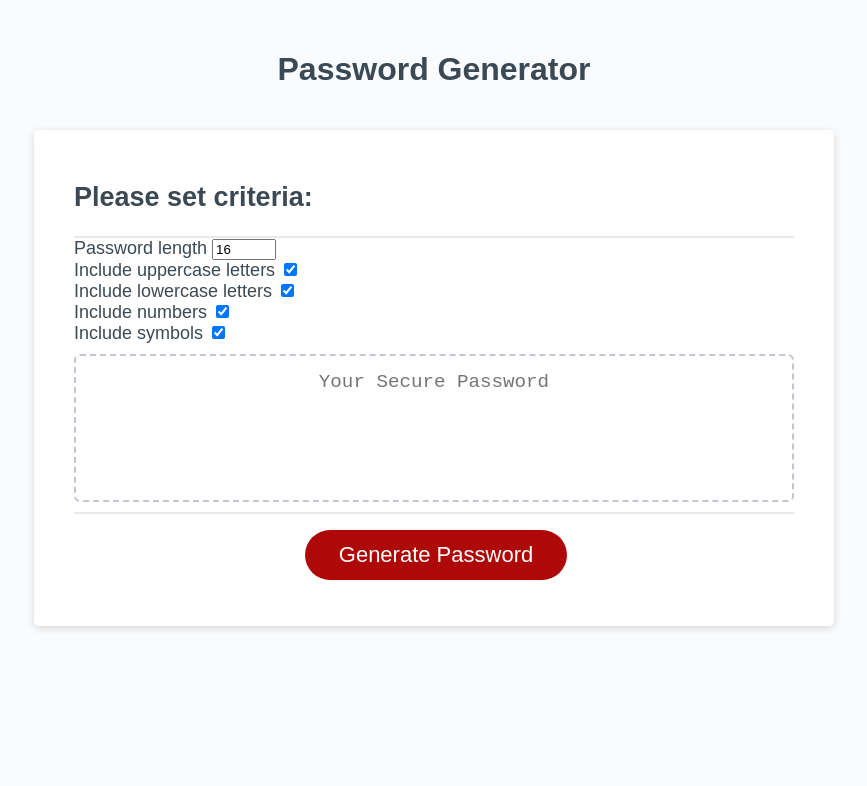
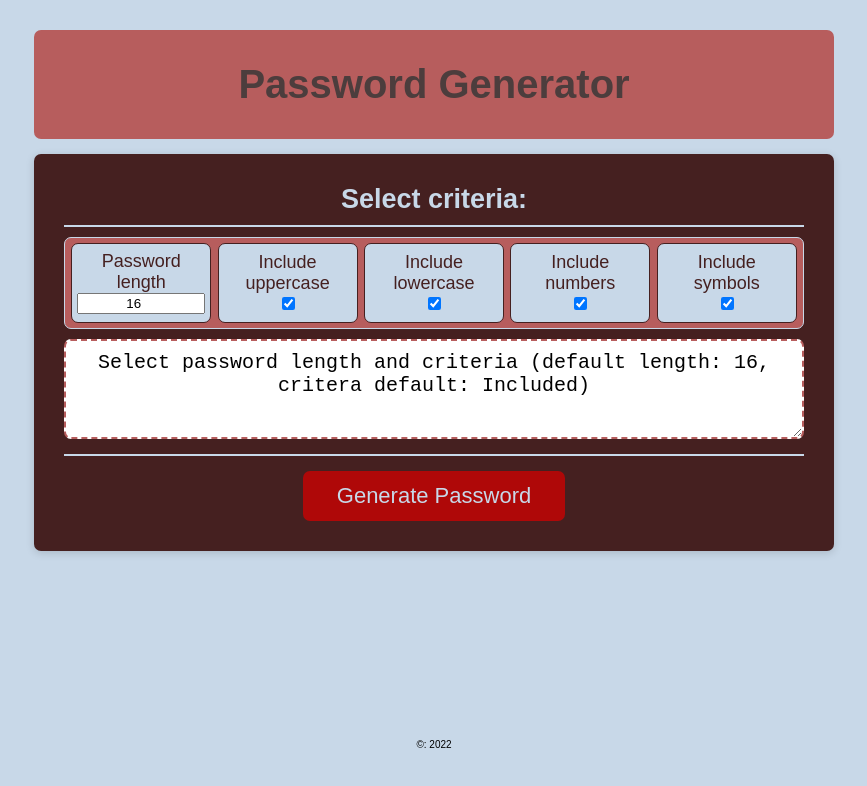
Before and after one commit to bp4924/BP-Password, a plain HTML site: page index.html in a window 1280 px wide. Shown: the whole page, without its empty margins (206-1073 px from the left). Drawn offline with Linux system fonts and the light colour scheme.

Commit message:
style work

```diff
--- a/index.html
+++ b/index.html
@@ -8,25 +8,27 @@
     <link rel="stylesheet" href="style.css" />
   </head>
   <body>
-    <div class="wrapper">
+    <container class="wrapper">
       <header>
         <h1>Password Generator</h1>
       </header>
-      <div class="card">
+
+      <main class="card">
         <div class="card-header">
-          <h2>Please set criteria:</h2>
+          <h2>Select criteria:</h2>
         </div>
+
         <div class="settings">
           <div class="setting">
             <label>Password length</label>
             <input type="number" id="length" min="8" max="128" value="16" />
           </div>
           <div class="setting">
-            <label>Include uppercase letters</label>
+            <label>Include uppercase</label>
             <input type="checkbox" id="uppercase" checked />
           </div>
           <div class="setting">
-            <label>Include lowercase letters</label>
+            <label>Include lowercase</label>
             <input type="checkbox" id="lowercase" checked />
           </div>
           <div class="setting">
@@ -41,17 +43,18 @@
 
         <div class="card-body">
           <textarea
-            readonly
             id="password"
             placeholder="Your Secure Password"
             aria-label="Generated Password"
           ></textarea>
         </div>
+
         <div class="card-footer">
           <button id="generate" class="btn">Generate Password</button>
         </div>
-      </div>
-    </div>
+      </main>
+    </container>
+    <footer>&copy: 2022</footer>
     <script src="script.js"></script>
   </body>
 </html>
--- a/script.js
+++ b/script.js
@@ -18,7 +18,12 @@ let charCount;
 let charString;
 let rand;
 let password;
-let strMessage;
+
+// prompt
+let strMessage =
+  "Select password length and criteria (default length: 16, critera default: Included)";
+
+passwordText.value = strMessage;
 
 // Add event listener to 'Generate Password' button
 generateBtn.addEventListener("click", writePassword);
--- a/style.css
+++ b/style.css
@@ -2,6 +2,19 @@
 *::before,
 *::after {
   box-sizing: border-box;
+}
+
+/* user variables */
+:root {
+  --light: #c8d8e8;
+  --dark: rgb(69, 32, 32);
+  --contrast-light: rgb(76, 61, 61);
+  --contrast-dark: rgb(183, 93, 93);
+  --radius: 0.7rem;
+}
+
+html {
+  font-size: 62.5%;
 }
 
 html,
@@ -13,48 +26,105 @@ body,
 }
 
 body {
+  display: flex;
+  flex-direction: column;
+  justify-content: center;
+  text-align: center;
+  height: 75rem;
   font-family: sans-serif;
-  background-color: #f9fbfd;
+  background-color: var(--light);
 }
 
 .wrapper {
-  padding-top: 30px;
-  padding-left: 20px;
-  padding-right: 20px;
+  padding: 2rem;
+  height: 100%;
 }
 
 header {
-  text-align: center;
-  padding: 20px;
-  padding-top: 0px;
-  color: hsl(206, 17%, 28%);
+  display: inline-block;
+  align-items: center;
+  margin: 1rem 0;
+  width: 100%;
+  max-width: 80rem;
+  padding: 0.5rem;
+  border-radius: var(--radius);
+  background-color: var(--contrast-dark);
+  color: var(--contrast-light);
+  font-size: 2rem;
 }
 
 .card {
-  background-color: hsl(0, 0%, 100%);
-  border-radius: 5px;
+  display: flex;
+  flex-direction: column;
+  justify-content: center;
+  text-align: center;
+  flex-grow: 2;
+  background-color: var(--dark);
+  border-radius: var(--radius);
   border-width: 1px;
   box-shadow: rgba(0, 0, 0, 0.15) 0px 2px 8px 0px;
-  color: hsl(206, 17%, 28%);
-  font-size: 18px;
-  margin: 0 auto;
-  max-width: 800px;
-  padding: 30px 40px;
+  color: var(--light);
+  font-size: 1.8rem;
+  margin: 0.5rem auto;
+  max-width: 80rem;
+  padding: 3rem;
+}
+
+.settings {
+  display: flex;
+  flex-direction: row;
+  justify-content: space-evenly;
+  align-items: stretch;
+  flex-wrap: wrap;
+  color: var(--light);
+  background-color: var(--contrast-dark);
+  border: 0.1rem solid;
+  border-radius: var(--radius);
+}
+
+.setting {
+  display: flex;
+  flex-direction: column;
+  justify-content: center;
+  text-align: center;
+  flex-wrap: wrap;
+  background-color: var(--light);
+  color: var(--dark);
+  width: 19%;
+  padding: 0.5rem;
+  margin: 0.5rem 0;
+  min-height: 8rem;
+  border: 0.1rem solid;
+  border-radius: var(--radius);
+}
+
+#length {
+  text-align: center;
+}
+
+.card-header h2 {
+  margin: 0;
 }
 
 .card-header::after {
   content: " ";
   display: block;
   width: 100%;
-  background: #e7e9eb;
-  height: 2px;
+  background: var(--light);
+  height: 0.2rem;
+  margin: 1rem 0;
 }
 
 .card-body {
-  min-height: 100px;
+  display: flex;
+  flex-direction: row;
+  justify-content: baseline;
+  align-content: center;
+  min-height: 12rem;
 }
 
 .card-footer {
+  align-items: center;
   text-align: center;
 }
 
@@ -62,39 +132,25 @@ header {
   content: " ";
   display: block;
   width: 100%;
-  background: #e7e9eb;
+  background: var(--light);
   height: 2px;
-}
-
-.card-footer::after {
-  content: " ";
-  display: block;
-  clear: both;
+  margin: 0.5rem 0;
 }
 
 .btn {
   border: none;
   background-color: hsl(360, 91%, 36%);
-  border-radius: 25px;
+  border-radius: var(--radius);
   box-shadow: rgba(0, 0, 0, 0.1) 0px 1px 6px 0px rgba(0, 0, 0, 0.2) 0px 1px 1px
     0px;
-  color: hsl(0, 0%, 100%);
+  color: var(--light);
   display: inline-block;
   font-size: 22px;
   line-height: 22px;
-  margin: 16px 16px 16px 20px;
+  margin: 1rem 0 0 0;
   padding: 14px 34px;
   text-align: center;
   cursor: pointer;
-}
-
-button[disabled] {
-  cursor: default;
-  background: #c0c7cf;
-}
-
-.float-right {
-  float: right;
 }
 
 #password {
@@ -102,20 +158,17 @@ button[disabled] {
   -moz-appearance: none;
   appearance: none;
   border: none;
-  display: block;
+  display: flex;
+  flex-direction: row;
+  text-align: center;
   width: 100%;
-  padding-top: 15px;
-  padding-left: 15px;
-  padding-right: 15px;
-  padding-bottom: 85px;
-  font-size: 1.2rem;
-  text-align: center;
-  margin-top: 10px;
-  margin-bottom: 10px;
-  border: 2px dashed #c0c7cf;
-  border-radius: 6px;
-  resize: none;
-  overflow: hidden;
+  min-height: 6rem;
+  padding: 1rem;
+  font-size: 2rem;
+  margin-top: 1rem;
+  margin-bottom: 1rem;
+  border: 2px dashed var(--contrast-dark);
+  border-radius: var(--radius);
 }
 
 @media (max-width: 690px) {
@@ -126,7 +179,7 @@ button[disabled] {
   }
 
   #password {
-    font-size: 1rem;
+    font-size: 1.5rem;
   }
 }
 
```
